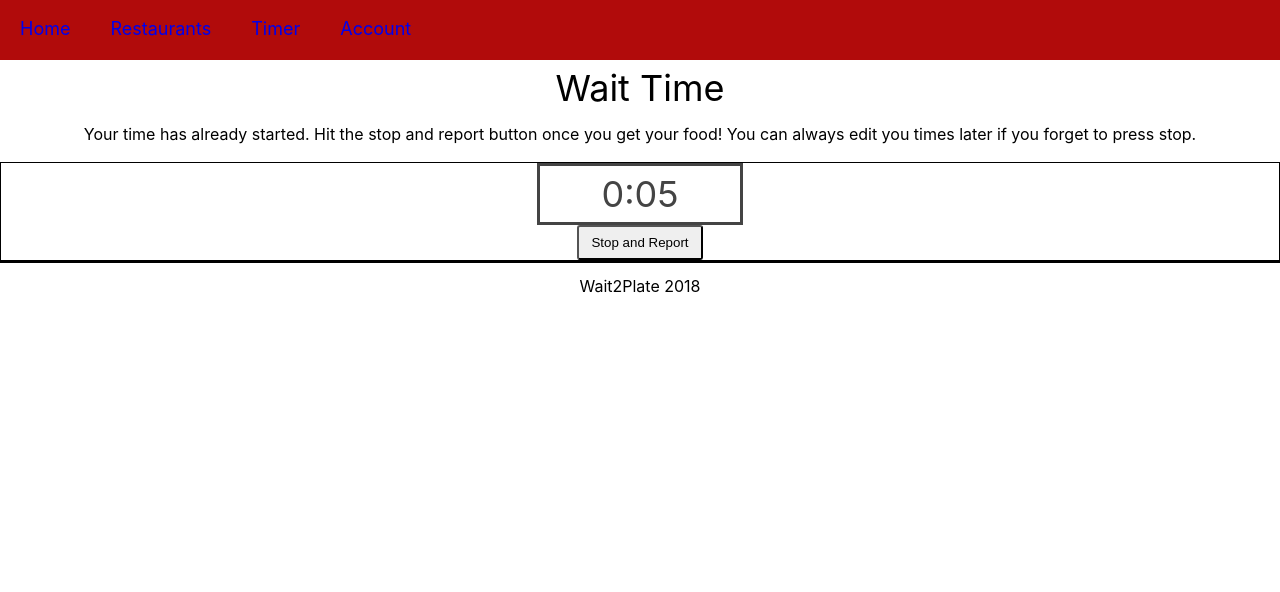
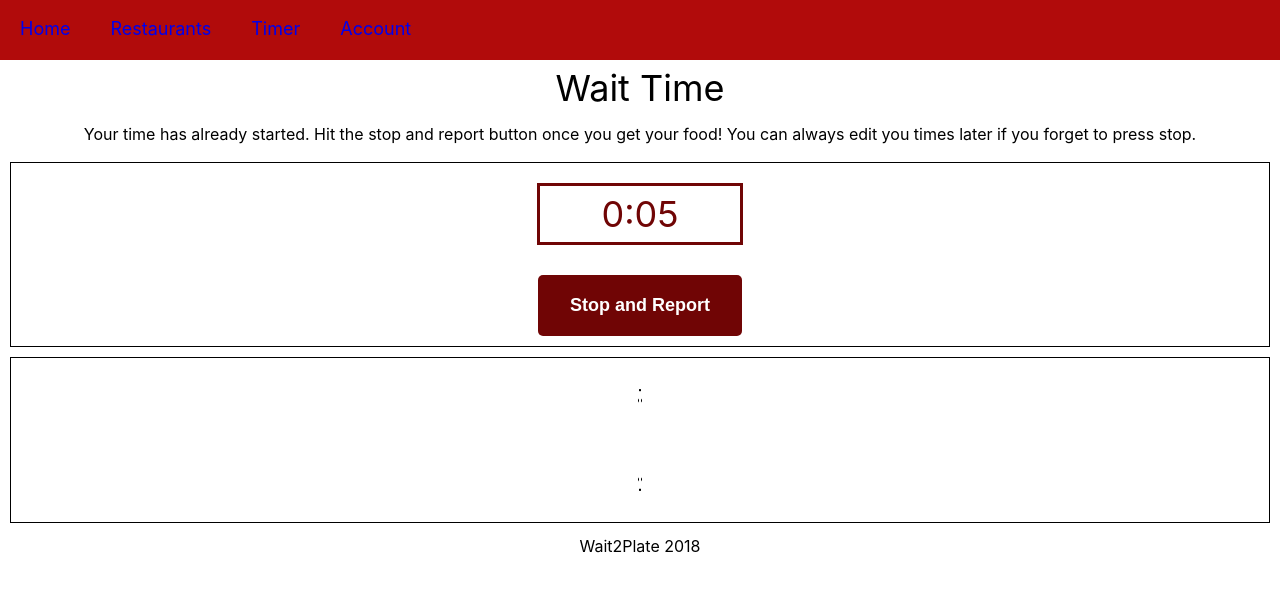
Before and after one commit to jmkeller3/wait2plate-client, a React (Create React App) app: page /timer in a window 1280 px wide. Shown: the top 592 px of the page. Built offline with nearby package versions, Linux system fonts and the light colour scheme.

Commit message:
edited css

```diff
--- a/src/components/Account.css
+++ b/src/components/Account.css
@@ -26,12 +26,3 @@ th {
 tr:nth-child(even) {
   background-color: #f17272;
 }
-
-.timer {
-  width: 200px;
-  font: 28px;
-  margin-left: auto;
-  margin-right: auto;
-  color: #444;
-  border: 3px solid #444;
-}
--- a/src/components/Login.css
+++ b/src/components/Login.css
@@ -19,3 +19,7 @@ button {
   border-radius: 3px;
   box-shadow: none;
 }
+
+section {
+  margin: 10px;
+}
--- a/src/components/Login.js
+++ b/src/components/Login.js
@@ -9,7 +9,6 @@ export default function Login(props) {
         <h1>Sign up/Login Page</h1>
         <h2>Join the community to enjoy great meals at fast times.</h2>
       </header>
-
       {true ? (
         <section className="signup">
           <header>
--- a/src/components/Timer.css
+++ b/src/components/Timer.css
@@ -1,8 +1,39 @@
+.timer {
+  width: 200px;
+  font: 28px;
+  margin: 20px;
+  margin-left: auto;
+  margin-right: auto;
+  color: #700505;
+  border: 3px solid #700505;
+}
+
+.timer-display {
+  color: #700505;
+}
+
+.btn-report {
+  background-color: #700505;
+  border: none;
+  border-radius: 5px;
+  color: #ffffff;
+  margin: 10px;
+  font-weight: bold;
+  font-size: 18px;
+  padding: 20px 32px;
+}
+
+/* Animation */
 .flip-vertical-right {
   width: 100px;
   height: 100px;
-  background-color: #111;
+  background-color: rgb(255, 255, 255);
+  border: 2px solid #000;
+  border-radius: 50%;
   position: relative;
+  margin: 30px;
+  margin-left: auto;
+  margin-right: auto;
 
   -webkit-animation: flip-vertical-right 2s
     cubic-bezier(0.455, 0.03, 0.515, 0.955) infinite both;
--- a/src/components/Timer.js
+++ b/src/components/Timer.js
@@ -1,4 +1,6 @@
 import React from "react";
+
+import "./Timer.css";
 
 export default class Timer extends React.Component {
   constructor(props) {
@@ -55,7 +57,11 @@ export default class Timer extends React.Component {
               {this.getMinutes()}:{this.getSeconds()}
             </h1>
           </div>
-          <button type="submit" onClick={this.handleStopClick}>
+          <button
+            type="submit"
+            onClick={this.handleStopClick}
+            className="btn btn-report"
+          >
             Stop and Report
           </button>
         </section>
```
